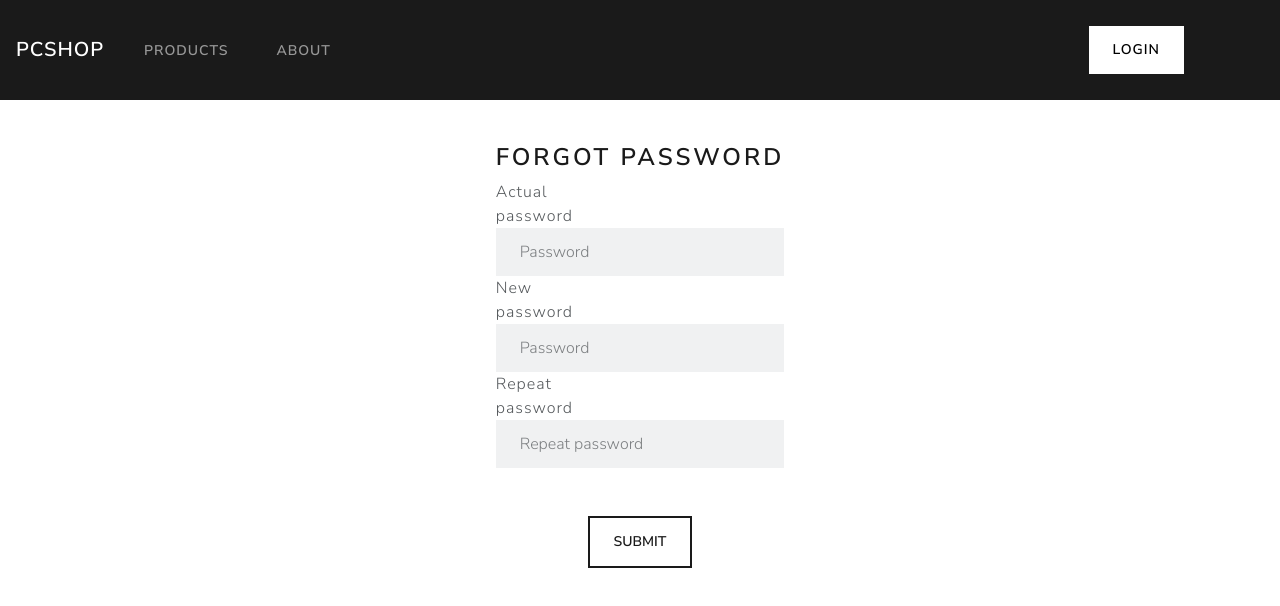
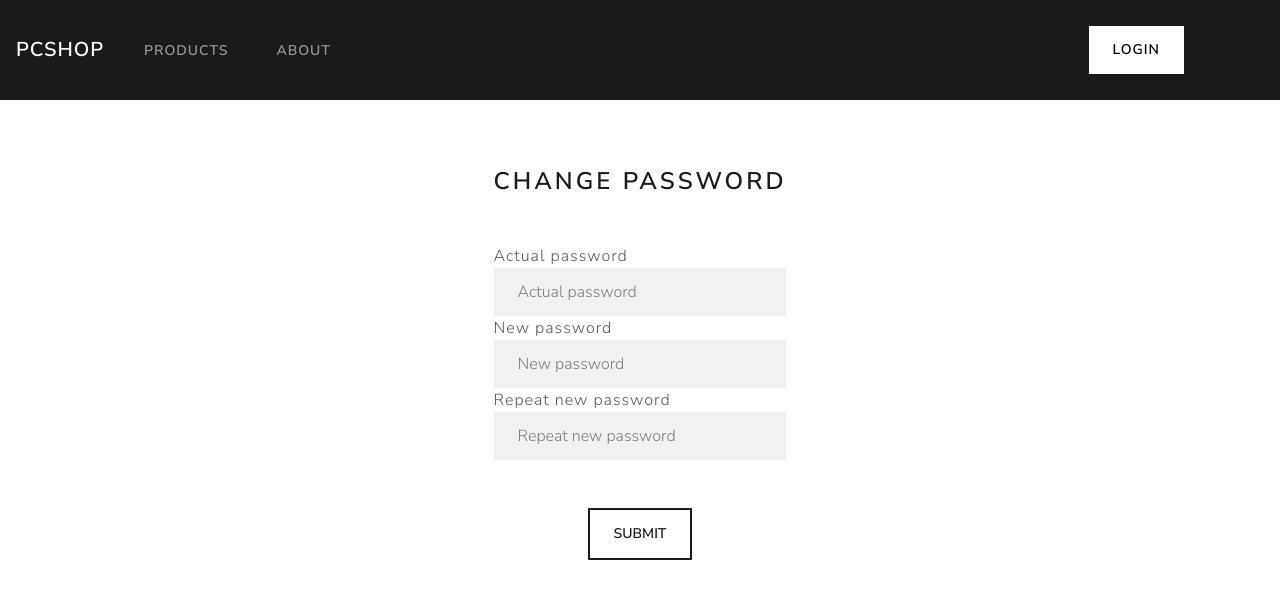
Before and after one commit to nmacenco/Ecommerce-Project, a React (Create React App) app in the folder client/: page /resetpwd in a window 1280 px wide. Shown: the top 606 px of the page. Built offline with nearby package versions, Linux system fonts and the light colour scheme; no server answers.

Commit message:
edit user changes and more

```diff
--- a/client/src/components/checkout/previewOrder/PreviewOrder.tsx
+++ b/client/src/components/checkout/previewOrder/PreviewOrder.tsx
@@ -11,59 +11,6 @@ import {
   ColumnsContainer,
   ItemsTaxShipp,
 } from "./PreviewOrderStyles";
-
-// const activeOrder = {
-//   id: 25,
-//   total_amount: 1254,
-//   email_address: "nico@gmail.com",
-//   status: "Pending",
-//   user: "Nicolas Macenco",
-//   userID: 5,
-//   billing_address: "billingAddress",
-//   shipping_address: "la direccion mas cheta de todas ",
-//   details: [
-//     {
-//       id: 15,
-//       amount: 253,
-//       quantity: 2,
-//       productName: "Mouse",
-//       productId: 254,
-//       image:
-//         "https://compragamer.net/pga/imagenes_publicadas/compragamer_Imganen_general_17898_Procesador_AMD_Ryzen_5_1600_AF_Zen__12nm_AM4_Wraith_Stealth_Cooler_187bb9ab-grn.jpg",
-//       price: 41,
-//     },
-//     {
-//       id: 15,
-//       amount: 253,
-//       quantity: 2,
-//       productName: "Mouse",
-//       productId: 254,
-//       image:
-//         "https://compragamer.net/pga/imagenes_publicadas/compragamer_Imganen_general_17898_Procesador_AMD_Ryzen_5_1600_AF_Zen__12nm_AM4_Wraith_Stealth_Cooler_187bb9ab-grn.jpg",
-//       price: 41,
-//     },
-//     {
-//       id: 15,
-//       amount: 253,
-//       quantity: 2,
-//       productName: "Mouse",
-//       productId: 254,
-//       image:
-//         "https://compragamer.net/pga/imagenes_publicadas/compragamer_Imganen_general_17898_Procesador_AMD_Ryzen_5_1600_AF_Zen__12nm_AM4_Wraith_Stealth_Cooler_187bb9ab-grn.jpg",
-//       price: 41,
-//     },
-//     // {
-//     //   id: 15,
-//     //   amount: 253,
-//     //   quantity: 2,
-//     //   productName: "Mouse",
-//     //   productId: 254,
-//     //   image:
-//     //     "https://compragamer.net/pga/imagenes_publicadas/compragamer_Imganen_general_17898_Procesador_AMD_Ryzen_5_1600_AF_Zen__12nm_AM4_Wraith_Stealth_Cooler_187bb9ab-grn.jpg",
-//     //   price: 41,
-//     // },
-//   ],
-// };
 
 export default function PreviewOrder(): JSX.Element {
   const [userInStorage, setuserInStorage] = useLocalStorage('USER_LOGGED', '')
@@ -88,7 +35,7 @@ export default function PreviewOrder(): JSX.Element {
   }, [dispatch]);
   return (
     <Previewcontainer>
-      <h1>Preview Order</h1>
+      <h3 className="mt-3 mb-5">Preview Order</h3>
       {/* <ColumnsContainer className="row justify-content-center w-100"> */}
       <ColumnsContainer>
         <div className=" col-6">
--- a/client/src/components/users/ResetPwd.tsx
+++ b/client/src/components/users/ResetPwd.tsx
@@ -25,14 +25,14 @@ export function ResetPwd(): JSX.Element {
     const showError = (resetPwd: PWD): boolean => {
         let bool: boolean = false
 
-        if (resetPwd.actualPassword.length === 0) { bool = true; (document.getElementById("actualPassword") as HTMLInputElement).textContent = "Old password missing" }
+        if (resetPwd.actualPassword.length === 0) { bool = true; (document.getElementById("actualPassword") as HTMLInputElement).textContent = "Actual password missing." }
         else (document.getElementById("actualPassword") as HTMLInputElement).textContent = ""
 
-        if (resetPwd.password.length === 0) { bool = true; (document.getElementById("password") as HTMLInputElement).textContent = "New password missing" }
+        if (resetPwd.password.length === 0) { bool = true; (document.getElementById("password") as HTMLInputElement).textContent = "New password missing." }
         else (document.getElementById("password") as HTMLInputElement).textContent = ""
 
-        if (resetPwd.passwordConfirm.length === 0) { bool = true; (document.getElementById("passwordConfirm") as HTMLInputElement).textContent = "Confirm password missing" }
-        else if (resetPwd.passwordConfirm !== resetPwd.password) { bool = true; (document.getElementById("passwordConfirm") as HTMLInputElement).textContent = "Don't match passwords" }
+        if (resetPwd.passwordConfirm.length === 0) { bool = true; (document.getElementById("passwordConfirm") as HTMLInputElement).textContent = "Confirm password missing." }
+        else if (resetPwd.passwordConfirm !== resetPwd.password) { bool = true; (document.getElementById("passwordConfirm") as HTMLInputElement).textContent = "Passwords do not match." }
         else (document.getElementById("passwordConfirm") as HTMLInputElement).textContent = ""
         return bool
     }
@@ -68,20 +68,20 @@ export function ResetPwd(): JSX.Element {
     return (
         <FormContainer>
             <form onSubmit={handleSubmit}>
-                <h3 className="text-center">Forgot password</h3>
+                <h3 className="text-center mt-4 mb-5">Change password</h3>
                 <div className="form-group">
-                    <label className="col-sm-2 col-form-label">Actual password</label>
-                    <input type="password" className="form-control" placeholder='Password' name="actualPassword" onChange={(e) => changePassword(e)} />
+                    <label className="col-form-label">Actual password</label>
+                    <input type="password" className="form-control" placeholder='Actual password' name="actualPassword" onChange={(e) => changePassword(e)} />
                     <small id="actualPassword" className="text-danger"></small>
                 </div>
                 <div className="form-group">
-                    <label className="col-sm-2 col-form-label">New password</label>
-                    <input type="password" className="form-control" placeholder='Password' name="password" onChange={(e) => changePassword(e)} />
+                    <label className="col-form-label">New password</label>
+                    <input type="password" className="form-control" placeholder='New password' name="password" onChange={(e) => changePassword(e)} />
                     <small id="password" className="text-danger"></small>
                 </div>
                 <div className="form-group">
-                    <label className="col-sm-2 col-form-label">Repeat password</label>
-                    <input type="password" className="form-control" placeholder='Repeat password' name="passwordConfirm" onChange={(e) => changePassword(e)} />
+                    <label className="col-form-label">Repeat new password</label>
+                    <input type="password" className="form-control" placeholder='Repeat new password' name="passwordConfirm" onChange={(e) => changePassword(e)} />
                     <small id="passwordConfirm" className="text-danger"></small>
                 </div>
                 <div className="text-center">
--- a/client/src/components/users/ordersHistory/OrdersHistory.tsx
+++ b/client/src/components/users/ordersHistory/OrdersHistory.tsx
@@ -26,6 +26,7 @@ const OrdersHistory = (): JSX.Element => {
 
     <div className="accordion w-75" id="accordionExample">
     <h3 className="text-center mt-5">Orders History</h3>
+    { filteredOrders.length ?
       <Table className="table table-hover mt-5 ">
         <thead className="w-100">
           <tr>
@@ -35,8 +36,7 @@ const OrdersHistory = (): JSX.Element => {
             <th scope="col">ADDRESS</th>
           </tr>
         </thead>
-        { filteredOrders &&
-          filteredOrders.map(order => {
+        {filteredOrders.map(order => {
             return <OrderRow
               key={order.id}
               id={order.id}
@@ -46,10 +46,10 @@ const OrdersHistory = (): JSX.Element => {
               billing_address={order.shipping_address}
               details={order.details}
             />
-          })
-        }
+          }) }
 
-      </Table>
+        </Table>
+                : <h5 className="text-center mt-5 pt-5">Not orders done yet.</h5> }
     </div >
     </Container>
   );
--- a/client/src/components/users/profile/UserProfile.tsx
+++ b/client/src/components/users/profile/UserProfile.tsx
@@ -18,7 +18,6 @@ const UserProfile = () => {
   useEffect(() => {
     dispatch(getSingleUser(userInStorage.token));
   }, []);
-  console.log(userInStorage.google)
 
   return (
     <Container>
@@ -30,21 +29,23 @@ const UserProfile = () => {
               {userDetail.name} {userDetail.surname}
             </h4>
             <p className="card-text mt-3">Email: {userDetail.email}</p>
+            {!userInStorage.google && (
               <p className="card-text ">Country: {userDetail.country}</p>
-            {/* <p className="card-text">Billing adress : {userDetail.billing_address}</p> */}
-            {/* <p className="card-text mb-5">Shipping Adress: {userDetail.default_shipping_address}</p> */}
+            )}
             <ButtonBox className="d-flex flex-column flex-lg-row justify-content-around ">
-              {
-                !userInStorage.google && <Link to={"/resetpwd"} className="btn btn-primary">
+              {!userInStorage.google && (
+                <Link to={"/resetpwd"} className="btn btn-primary">
                   Edit Password
                 </Link>
-              }
+              )}
+              {!userInStorage.google && (
                 <Link
                   to={`/editUser/${userInStorage.token}`}
                   className="btn btn-primary mt-2 mt-lg-0"
                 >
                   Edit Profile
                 </Link>
+              )}
             </ButtonBox>
           </div>
           <div className="card-footer text-muted"></div>
--- a/client/src/redux/actions/user.ts
+++ b/client/src/redux/actions/user.ts
@@ -41,7 +41,7 @@ export const CreateUser = (user: any, cb: any) => {
     } catch (error) {
       swal({
         title: "Wrong data",
-        text: "This email ir already taken!",
+        text: "This email ir already taken.",
         icon: "warning",
         dangerMode: true,
         buttons: {
@@ -145,7 +145,6 @@ export const RegisterWithGoogle = (user: any, cb = defaultCb) => {
       }
 
       const TOKEN = response.headers["auth-token"];
-      console.log(response.data.data);
 
       if (response.status < 300) {
         const newUser = {
@@ -171,7 +170,6 @@ export const RegisterWithGoogle = (user: any, cb = defaultCb) => {
       console.log("Error en sign in google: ", error);
       swal({
         title: "Wrong data",
-        text: "Some datais wrong",
         icon: "warning",
         dangerMode: true,
         buttons: {
@@ -296,12 +294,15 @@ export const resetForgotPassword = (id: any, password: RESET_PASSWORD) => {
   }
 };
 export const validateAccount = (id: any) => {
-  // console.log(id);
-
   try {
     return async (dispatch: Dispatch) => {
       await axios.get(`${URLVALIDATE}${id}`);
+      swal({
+        icon: "success",
+        text: "Account validated."
+      });
     };
+
   } catch (error) {
     alert(error);
   }
```
Also changed, not shown: client/src/components/checkout/shippingAddress/shippingAddressForm.tsx (+2 -22 lines), client/src/components/users/EditUserAccount.tsx (+8 -14 lines), client/src/components/users/ValidateAccount.tsx (+0 -11 lines), 2 other files (tests, documents, lock files or other folders). Lines whose indentation alone changed are shown as unchanged.
